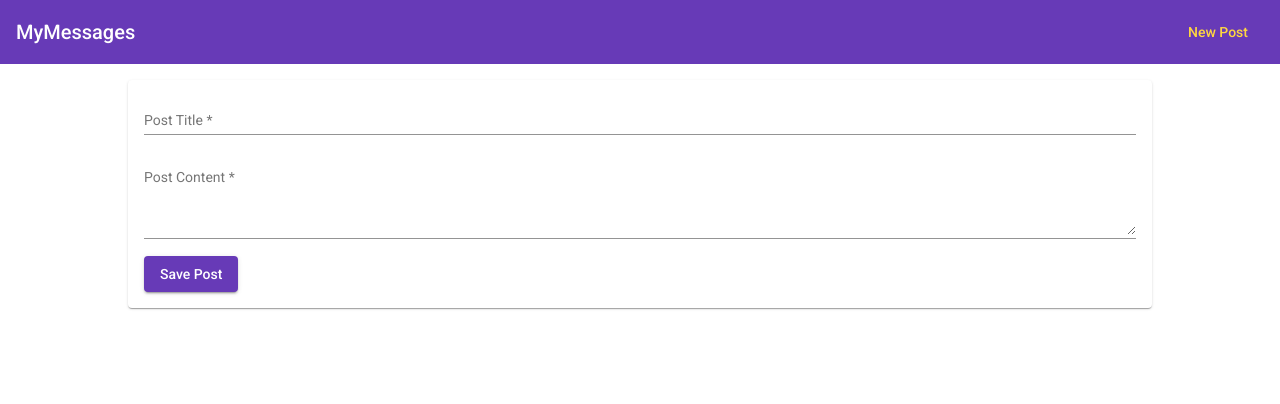
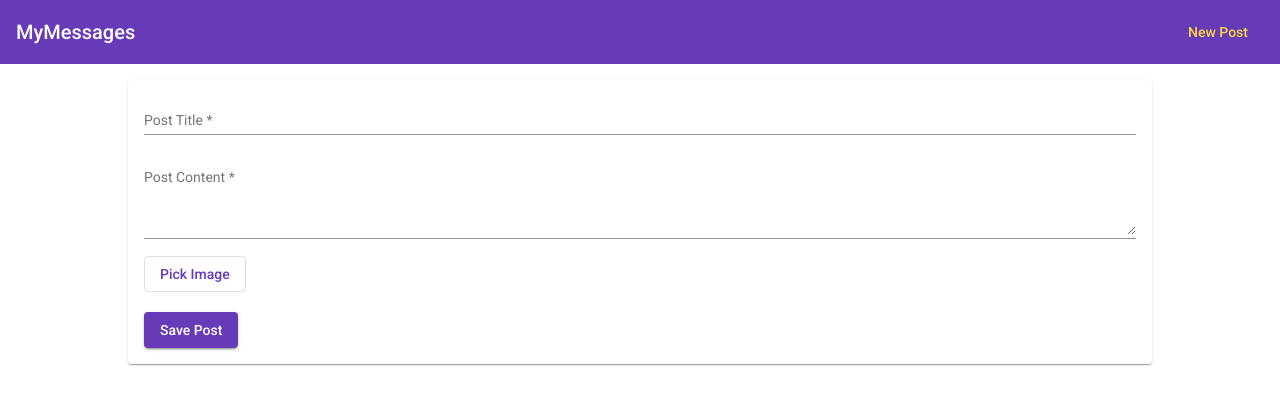
Before and after one commit to aoweeks/aoweeks-gmail.com, an Angular app: page /create in a window 1280 px wide. Shown: the top 404 px of the page. Built offline with nearby package versions, Linux system fonts and the light colour scheme.

Commit message:
Add filepicker button for create post component

```diff
--- a/src/app/posts/post-create/post-create.component.css
+++ b/src/app/posts/post-create/post-create.component.css
@@ -6,3 +6,7 @@
 textarea {
   width: 100%;
 }
+
+input[type="file"]{
+  visibility: hidden;
+}
--- a/src/app/posts/post-create/post-create.component.html
+++ b/src/app/posts/post-create/post-create.component.html
@@ -24,6 +24,10 @@
         #content="ngModel"></textarea>
         <mat-error *ngIf="content.invalid">Please enter some content.</mat-error>
     </mat-form-field>
+    <button mat-stroked-button color="primary" type="button" (click)="filePicker.click()">Pick Image</button>
+    <input type="file" #filePicker>
+    <br>
+    <br>
     <button
       mat-raised-button
       color="primary"
```
